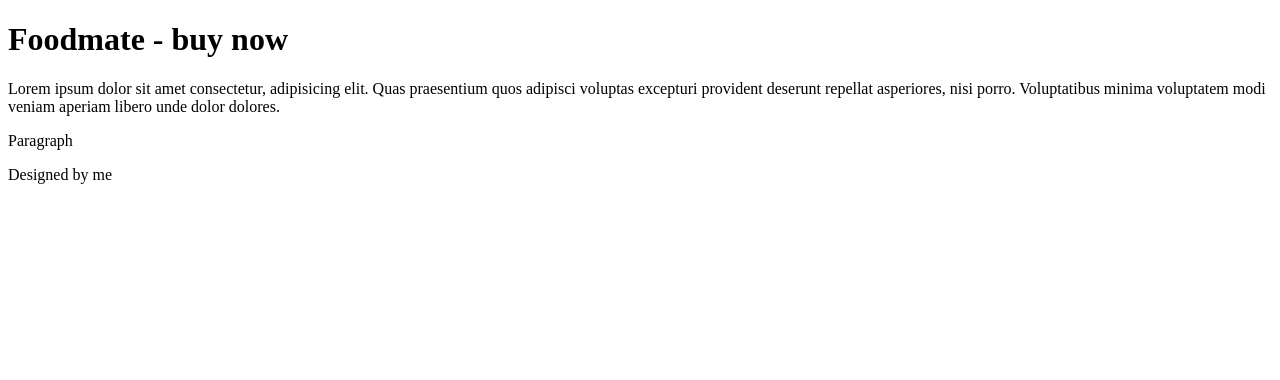
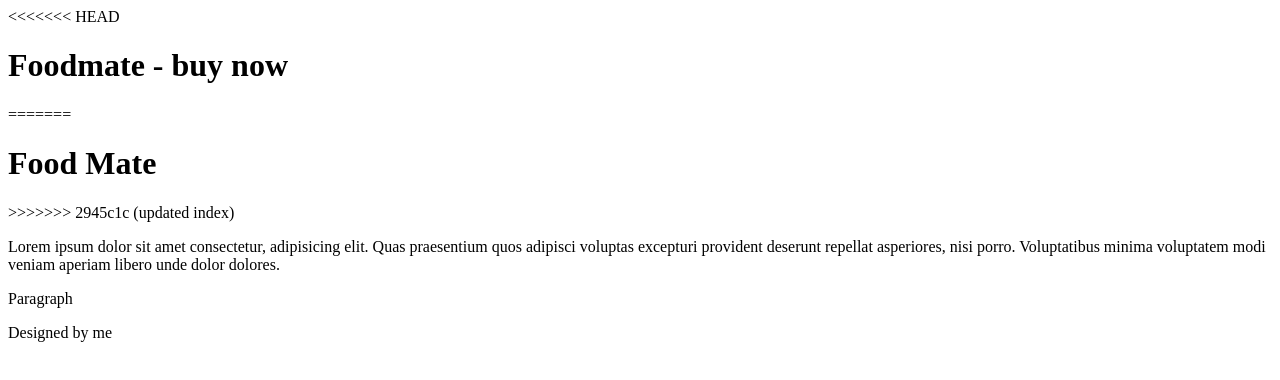
Before and after one commit to LisaRoseJepson/foodmate, a plain HTML site: page index.html in a window 1280 px wide. Drawn offline with Linux system fonts and the light colour scheme.

```diff
--- a/index.html
+++ b/index.html
@@ -6,7 +6,11 @@
     <title>Foodmate - Best recipes site!</title>
 </head>
 <body>
+<<<<<<< HEAD
     <h1>Foodmate - buy now</h1>
+=======
+    <h1>Food Mate</h1>
+>>>>>>> 2945c1c (updated index)
     <p>Lorem ipsum dolor sit amet consectetur, adipisicing elit. Quas praesentium quos adipisci voluptas excepturi provident deserunt repellat asperiores, nisi porro. Voluptatibus minima voluptatem modi veniam aperiam libero unde dolor dolores.</p>
     <p>Paragraph</p>
     <footer>Designed by me</footer>
```
